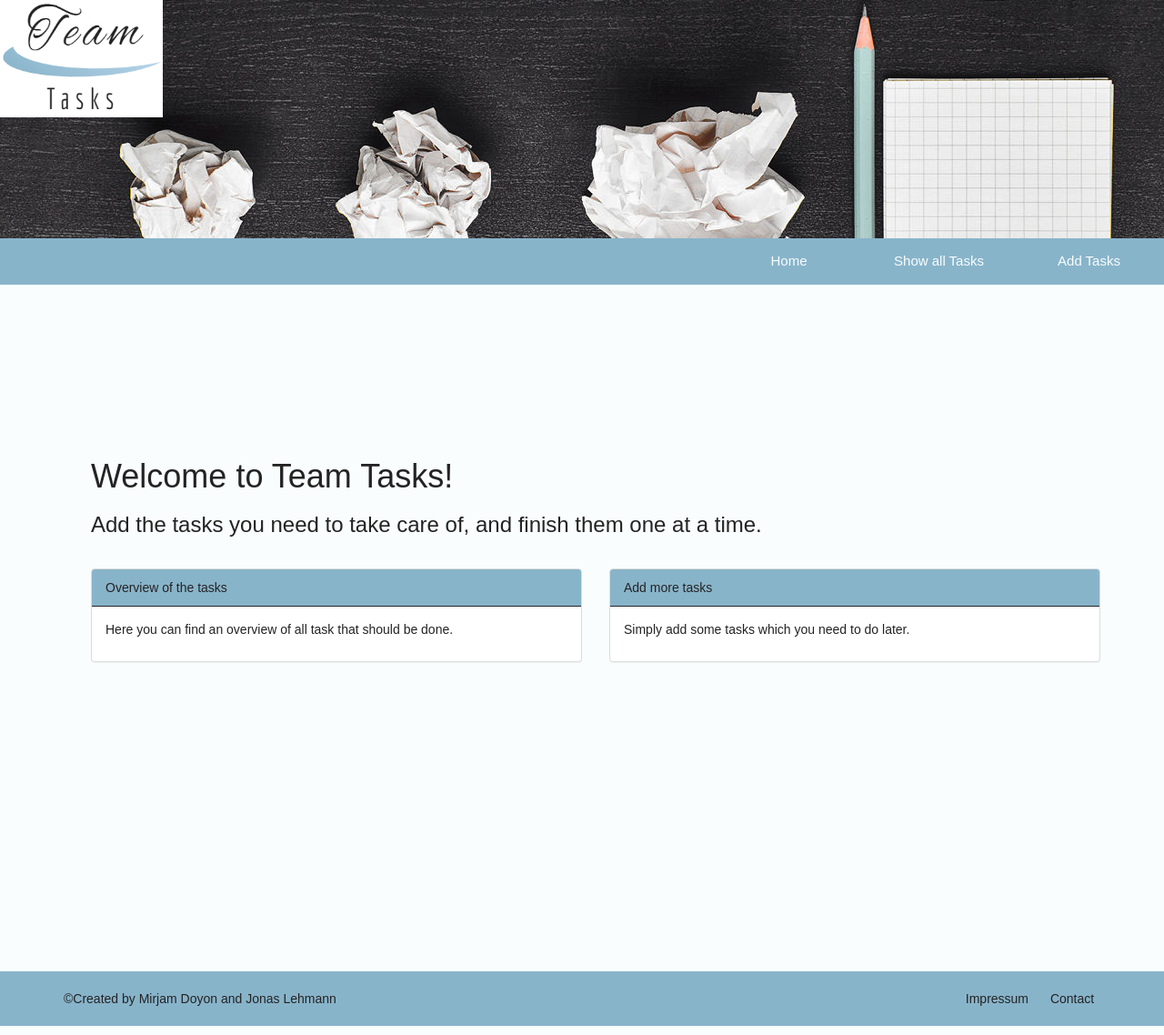
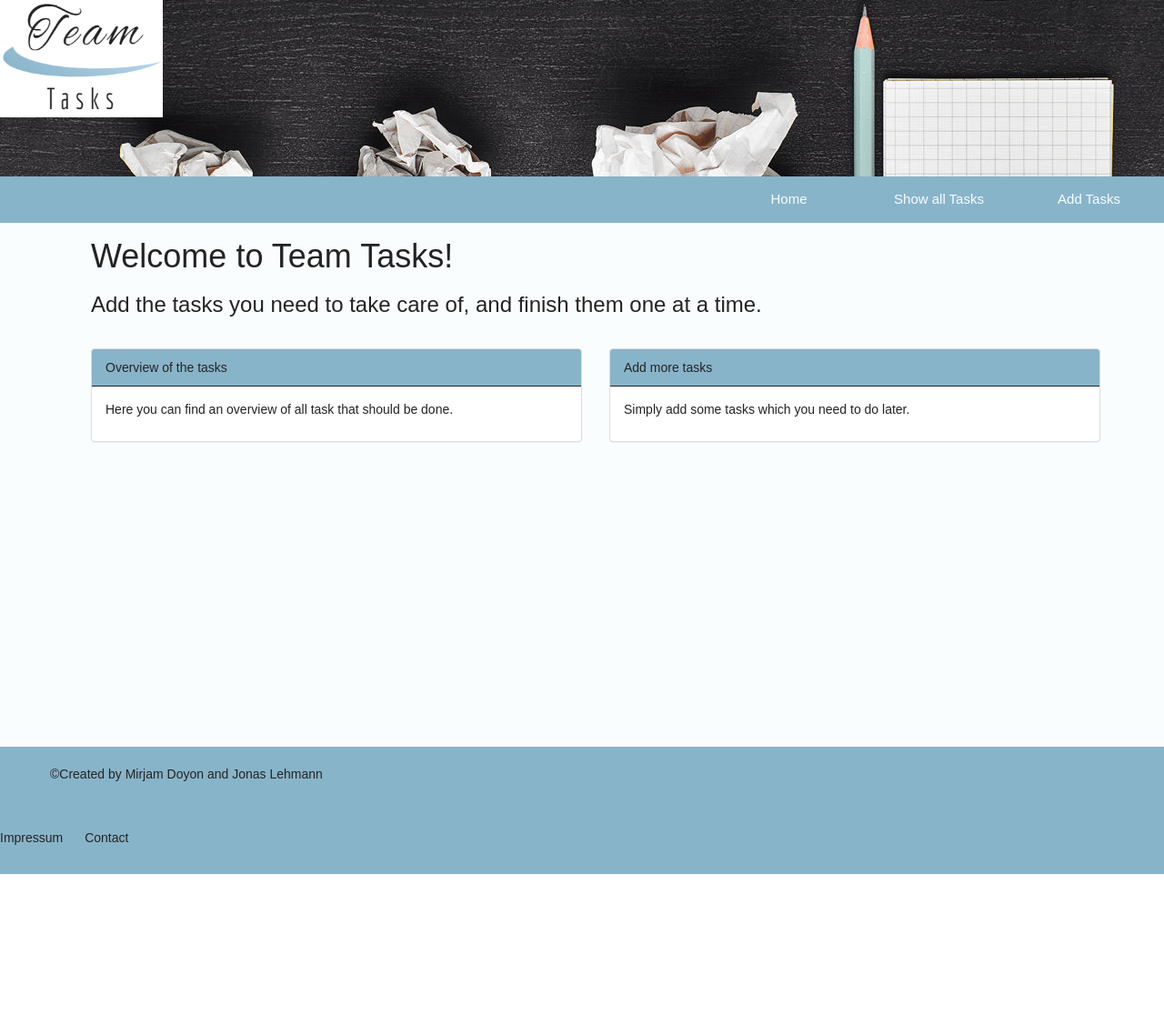
Before and after one commit to wurscht/team_tasks, a PHP site: page / in a window 1280 px wide. Shown: the whole page at 91% size. After the commit the page ends 961 px from the top, so only its background shows below. Run offline with PHP 8.4, Linux system fonts and the light colour scheme; some libraries are stand-ins or nearby versions; some web fonts are replaced.

Commit message:
style more of header and content files

```diff
--- a/public/css/style.css
+++ b/public/css/style.css
@@ -78,11 +78,12 @@ ul.nav.navbar-nav li {
 **/
 
 .container {
-  margin-top: 25%;
+  margin-top: 15%;
+  min-height: 554px;
 }
 
 .home_text {
-  margin-top: 10%;
+  margin-top: 0;
 }
 
 article.hreview.open.special a {
@@ -122,21 +123,28 @@ footer .container{
 footer{
   background-color: #88B4CA;
   color: #F9FDFD;
-  height: 60px;
+  min-height: 60px;
   line-height: 60px;
   bottom: 0;
   width: 100%;
 }
 .copyr {
   width: 87%;
+  margin-left: 55px;
 }
 
-.footer_info p {
+.footer_info p,
+.footer_info,
+.copyr{
   display: inline-block;
 }
 
 .footer_info p:first-child{
   margin-right: 20px;
+}
+
+.footer_push {
+  margin-top: 25px;
 }
 
 /**
--- a/view/footer.php
+++ b/view/footer.php
@@ -1,7 +1,6 @@
 </div>
+    <div class="footer_push">
         <footer>
-            <div class="container">
-
                 <div class="copyr">
                     <p>©Created by Mirjam Doyon and Jonas Lehmann</p>
                 </div>
@@ -9,9 +8,8 @@
                     <p>Impressum</p>
                     <p>Contact</p>
                 </div>
-            </div>
         </footer>
-
+    </div>
 
     <script src="https://ajax.googleapis.com/ajax/libs/jquery/1.11.3/jquery.min.js"></script>
     <script src="https://maxcdn.bootstrapcdn.com/bootstrap/3.3.6/js/bootstrap.min.js" integrity="sha384-0mSbJDEHialfmuBBQP6A4Qrprq5OVfW37PRR3j5ELqxss1yVqOtnepnHVP9aJ7xS" crossorigin="anonymous"></script>
--- a/view/header.php
+++ b/view/header.php
@@ -5,7 +5,7 @@
     <meta http-equiv="X-UA-Compatible" content="IE=edge">
     <meta name="viewport" content="width=device-width, initial-scale=1">
 
-    <title><?= $title ?> | Bbc MVC</title>
+    <title>Welcome to Team Tasks</title>
 
     <!-- Bootstrap core CSS -->
     <link rel="stylesheet" href="https://maxcdn.bootstrapcdn.com/bootstrap/3.3.6/css/bootstrap.min.css" integrity="sha384-1q8mTJOASx8j1Au+a5WDVnPi2lkFfwwEAa8hDDdjZlpLegxhjVME1fgjWPGmkzs7" crossorigin="anonymous">
```
Also changed, not shown: public/images/to-do-list.jpg.
